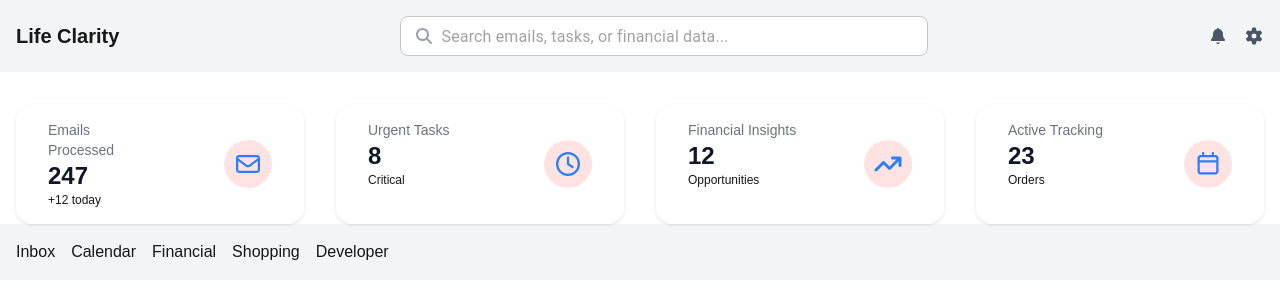
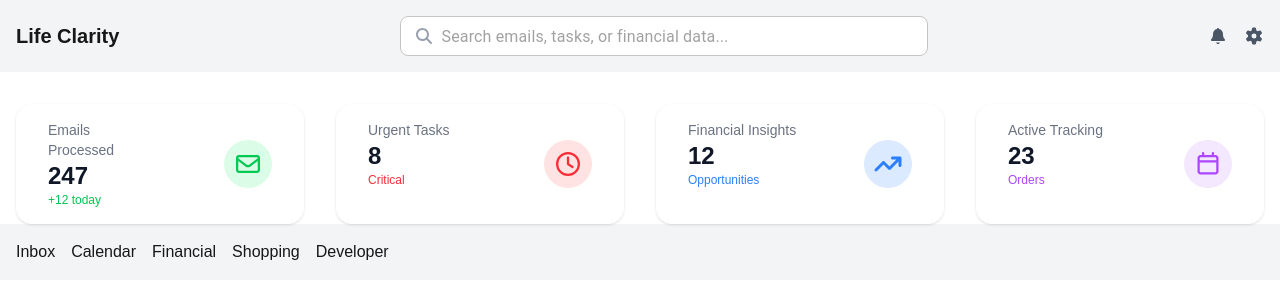
Before and after one commit to kennedyyung/hack-the-north, a Next.js app: page / in a window 1280 px wide. Shown: the top 300 px of the page. Built offline with nearby package versions, Linux system fonts and the light colour scheme; what @mui/material-nextjs would draw is missing.

Commit message:
colours
colours

```diff
--- a/src/app/components/overview.tsx
+++ b/src/app/components/overview.tsx
@@ -7,10 +7,10 @@ export default function Overview() {
     return (
         <>
         <div className="flex flex-row mt-8">
-        <OverviewBox title="Emails Processed" value="247" note="+12 today" iconColour="text-blue-500" iconBackgroundColour="bg-red-100"icon={<FontAwesomeIcon icon={faEnvelope} />}/>
-        <OverviewBox title="Urgent Tasks" value="8" note="Critical" iconColour="text-blue-500" iconBackgroundColour="bg-red-100"icon={<FontAwesomeIcon icon={faClock} />}/>
-        <OverviewBox title="Financial Insights" value="12" note="Opportunities" iconColour="text-blue-500" iconBackgroundColour="bg-red-100"icon={<FontAwesomeIcon icon={faArrowTrendUp} />}/>
-        <OverviewBox title="Active Tracking" value="23" note="Orders" iconColour="text-blue-500" iconBackgroundColour="bg-red-100"icon={<FontAwesomeIcon icon={faCalendar} />}/>
+        <OverviewBox title="Emails Processed" value="247" note="+12 today" noteColour = "text-green-500" iconColour="text-green-500" iconBackgroundColour="bg-green-100"icon={<FontAwesomeIcon icon={faEnvelope} />}/>
+        <OverviewBox title="Urgent Tasks" value="8" note="Critical" noteColour = "text-red-500" iconColour="text-red-500" iconBackgroundColour="bg-red-100"icon={<FontAwesomeIcon icon={faClock} />}/>
+        <OverviewBox title="Financial Insights" value="12" note="Opportunities" noteColour = "text-blue-500" iconColour="text-blue-500" iconBackgroundColour="bg-blue-100"icon={<FontAwesomeIcon icon={faArrowTrendUp} />}/>
+        <OverviewBox title="Active Tracking" value="23" note="Orders" noteColour = "text-purple-500" iconColour="text-purple-500" iconBackgroundColour="bg-purple-100"icon={<FontAwesomeIcon icon={faCalendar} />}/>
         </div>
         </>
     )
--- a/src/app/components/overviewBox.tsx
+++ b/src/app/components/overviewBox.tsx
@@ -5,18 +5,19 @@ type OverviewBoxProps = {
     title: string;
     value: string | number;
     note: string;
+    noteColour?: string;
     icon?: ReactNode;
     iconColour?: string;
     iconBackgroundColour: string;
   };
 
-  export default function OverviewBox({ title, value, note, icon, iconColour, iconBackgroundColour }: OverviewBoxProps) {
+  export default function OverviewBox({ title, value, note, noteColour, icon, iconColour, iconBackgroundColour }: OverviewBoxProps) {
     return (
       <div className="p-4 rounded-2xl shadow bg-white grid grid-cols-2 w-76 mx-4">
         <div className='col-start-1 ml-4'>
         <h3 className="text-sm font-medium text-gray-500">{title}</h3>
         <p className="text-2xl font-bold text-gray-900">{value}</p>
-        <p className="text-xs ">{note}</p>
+        <p className={`text-xs ${noteColour}`}>{note}</p>
         </div>
         {icon && (
   <div
```
